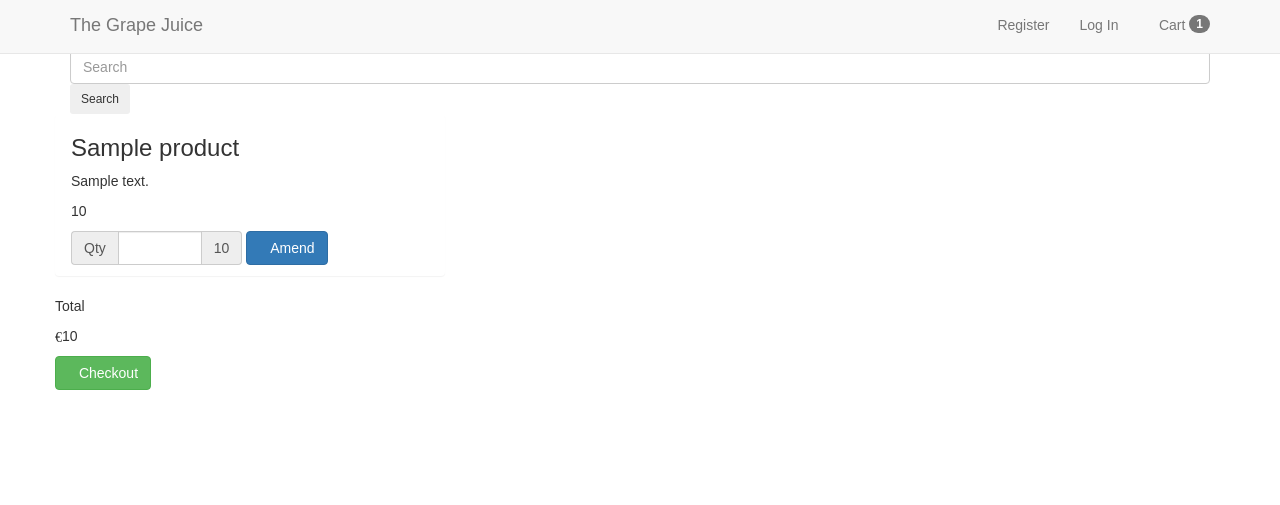
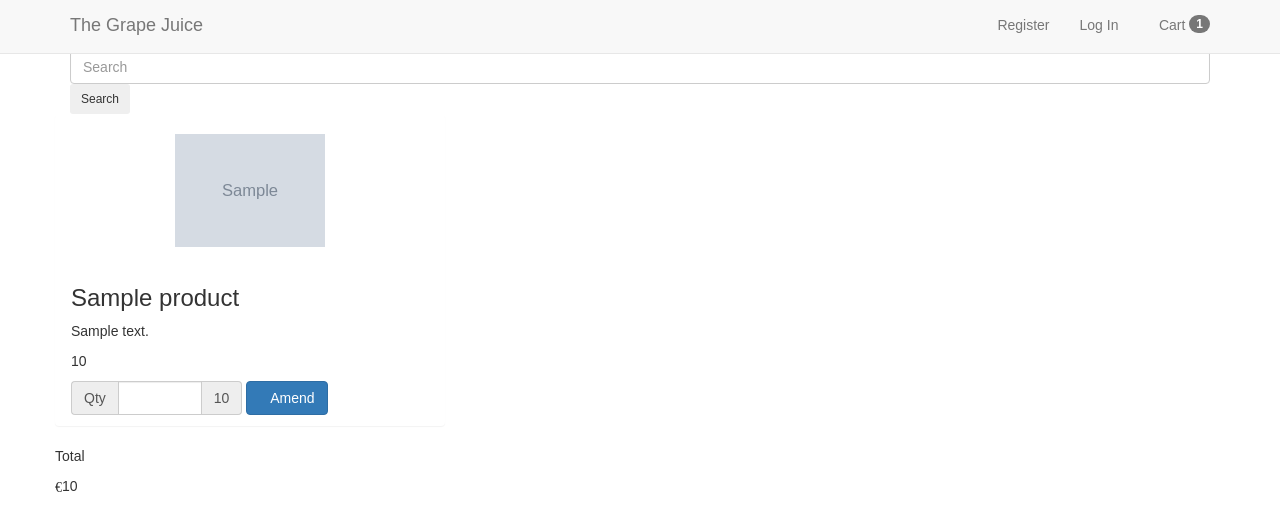
Before and after one commit to jamaral14/Full-Stack-Frameworks-with-Django-Milestone-Project, a Django app: template cart/templates/cart.html in a window 1280 px wide. Shown: the top 505 px of the page. Run offline with Django 3.2, Linux system fonts and the light colour scheme; the template is opened without the code that fills it: most values are stand-ins (such as "Sample title", 1, 10 or a date in 2020); grey boxes marked "Sample" are stand-in pictures; some libraries are stand-ins or nearby versions; some web fonts are replaced.

Commit message:
added style to product

```diff
--- a/static/css/custom.css
+++ b/static/css/custom.css
@@ -3,13 +3,6 @@ body {
     padding-top: 50px;
 }
 
-footer {
-    margin-top: 40px;
-    padding-top: 40px;
-    padding-bottom: 40px;
-    border-top: 1px solid #ededed;
-    color: #A9A9A9;
-}
 
 .icon-bar {
     background-color: #fff;
@@ -18,3 +11,12 @@ footer {
 .accountform {
     padding-top: 20px;
 }
+
+.product {
+    background-size: contain;
+    background-position: center center;
+    background-repeat: no-repeat;
+    width: 150px;
+    height: 150px;
+    margin: 0 auto;
+}
```
